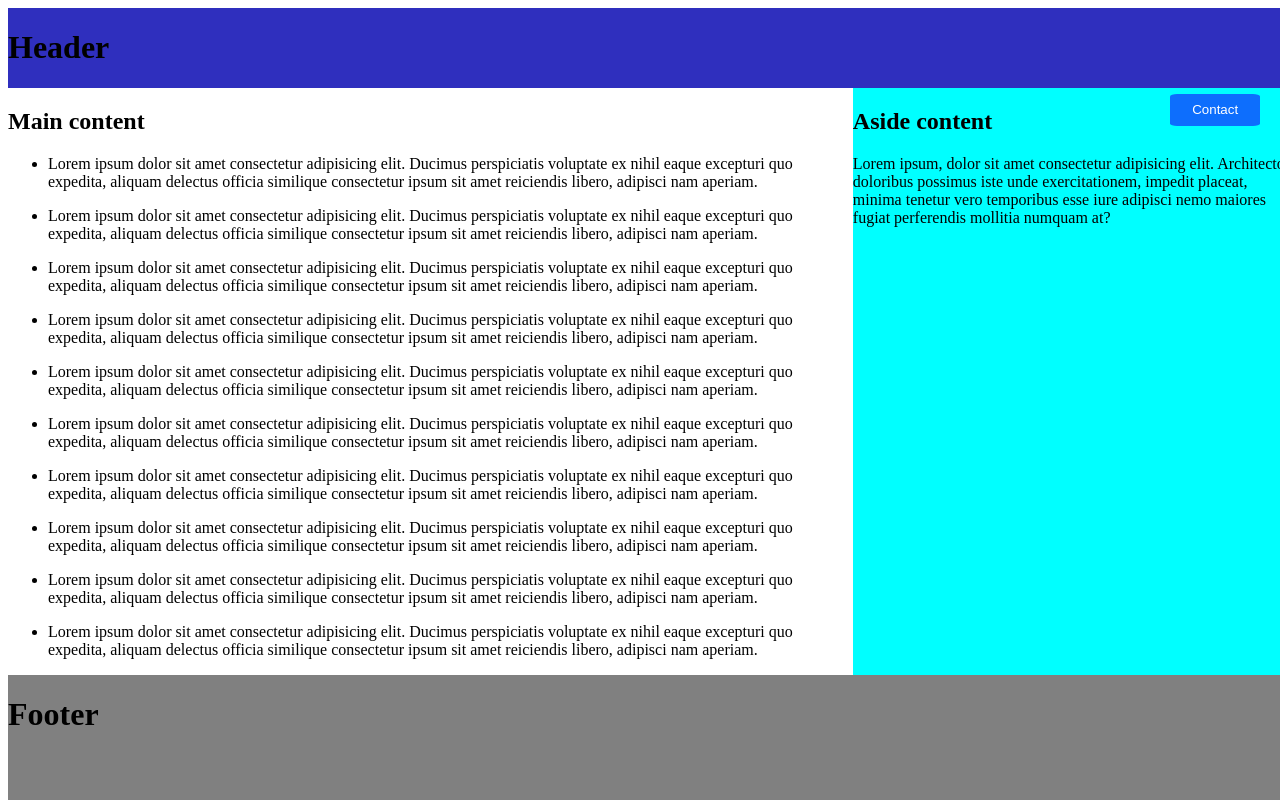
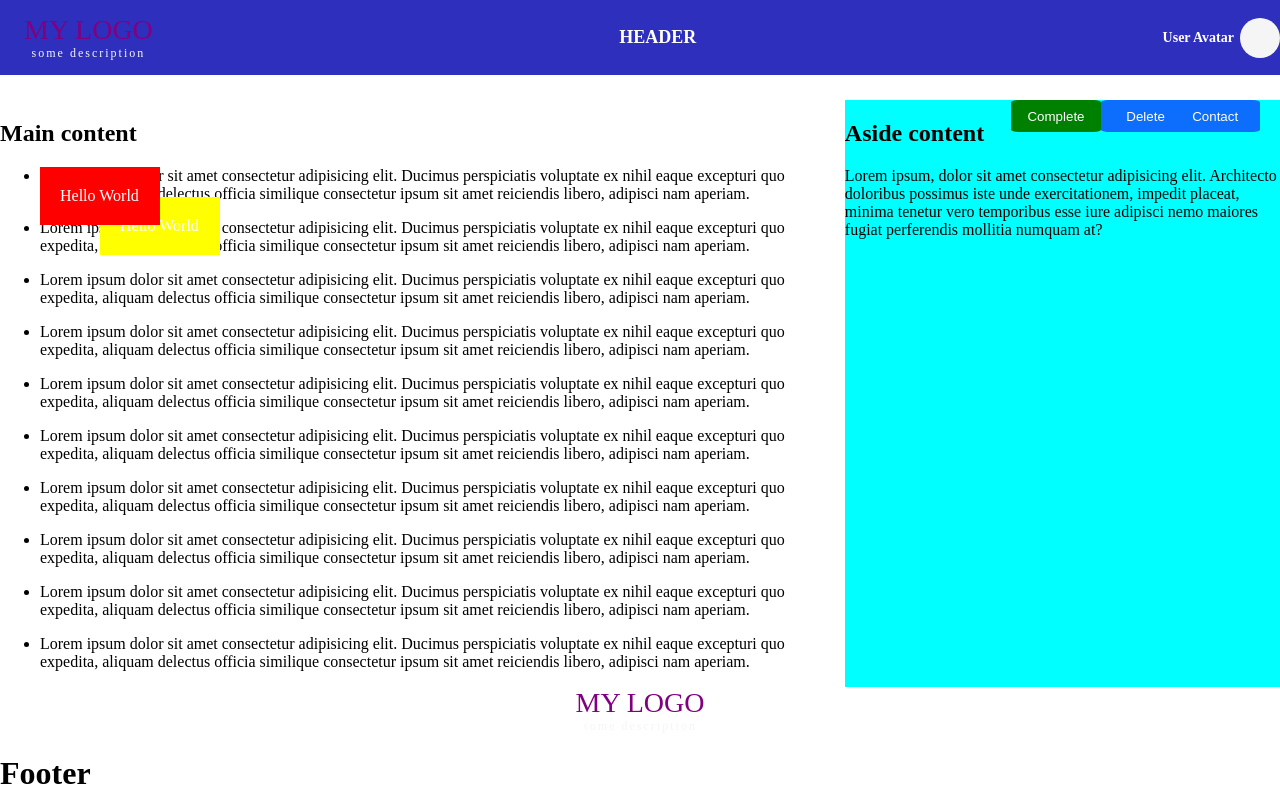
Before and after one commit to RomanSavitskij/css-training-course, a plain HTML site: page main.html in a window 1280 px wide. Shown: the top 800 px of the page. Drawn offline with Linux system fonts and the light colour scheme.

Commit message:
feature: add classes with bem metodology

```diff
--- a/main.html
+++ b/main.html
@@ -6,10 +6,21 @@
     <title>Task1</title>
   </head>
   <body>
-    <div>
-      <header>
-        <h1>Header</h1>
+    <!-- <div class=''> -->
+      <header class="header">
+        <div class="logo header__logo">
+          <a class="logo__link" href="#">My Logo</a>
+          <span class="logo__description">Some description</span>
+        </div>
+
+        <h1 class="header__title">Header</h1>
+
+        <section class="avatar">
+          <h3 class="avatar__user-name">User Avatar</h3>
+          <div class="avatar__img"></div>
+        </section>
       </header>
+
       <main>
         <div class="mainContent">
           <h2>Main content</h2>
@@ -22,6 +33,10 @@
                 reiciendis libero, adipisci nam aperiam.
               </p>
             </li>
+
+            <div class="float">Hello World</div>
+            <div class="float float-two">Hello World</div>
+
             <li>
               <p>
                 Lorem ipsum dolor sit amet consectetur adipisicing elit. Ducimus
@@ -97,7 +112,9 @@
           </ul>
         </div>
         <aside>
-          <button type="button">Contact</button>
+          <button class="button" type="button">Contact</button>
+          <button class="button  button__negative" type="button">Delete</button>
+          <button class="button button_positive" type="button">Complete</button>
           <div>
             <h2>Aside content</h2>
             <p>
@@ -109,9 +126,13 @@
           </div>
         </aside>
       </main>
-      <footer>
+      <foote class="footer">
+        <div class="logo">
+          <a class="logo__link" href="#">My Logo</a>
+          <span class="logo__description">Some description</span>
+        </div>
         <h1>Footer</h1>
       </footer>
-    </div>
+    <!-- </div> -->
   </body>
 </html>
--- a/styles.css
+++ b/styles.css
@@ -1,37 +1,99 @@
 body {
   width: 100%;
   height: 100%;
+  margin: 0;
+  position: relative;
+  padding-top: 100px;
 }
-header {
+
+.header {
+  position: fixed;
+  z-index: 100;
+  top: 0;
   background-color: rgb(47, 47, 190);
-  /* margin-block-start: 0px; */
-  top: 0px;
   display: flex;
-  display: flex;
-  position: relative;
-  top: 0%;
+  flex-direction: row;
+  align-items: center;
+  justify-content: space-between;
   width: 100%;
 }
+
+.header__logo {
+  margin: 14px 0;
+  margin-left: 24px;
+}
+
+.logo {
+  height: fit-content;
+  display: flex;
+  flex-direction: column;
+  justify-content: center;
+  align-items: center;
+}
+
+.logo__link {
+  text-decoration: none;
+  text-transform: uppercase;
+  font-size: 28px;
+  color: purple;
+}
+
+.logo__description {
+  font-size: 12px;
+  text-transform: lowercase;
+  letter-spacing: 2px;
+  color: whitesmoke;
+}
+
+
+
+.header__title {
+  text-transform: uppercase;
+  color: #fff;
+  font-size: 18px;
+}
+
+.avatar {
+  display: flex;
+  flex-direction: row;
+  align-items: center;
+}
+
+.avatar__user-name {
+  font-size: 14px;
+  color: rgb(255, 255, 255);
+}
+
+.avatar__img {
+  height: 40px;
+  width: 40px;
+  border-radius: 100%;
+  background-color: whitesmoke;
+  margin-left: 6px;
+}
+
 main {
   display: flex;
   justify-content: flex-start;
 }
+
 .mainContent {
   width: 66%;
 }
+
 aside {
   background-color: aqua;
   width: 34%;
   position: relative;
 }
-button {
+
+.button {
   height: 4vh;
   width: 7vw;
   border-radius: 8%;
   border: 0px;
   color: #fff;
   background-color: #0d6efd;
-    border-color: #0d6efd;
   display: flex;
   align-items: center;
   justify-content: space-around;
@@ -39,11 +101,23 @@ button {
   float: right;
   right: 20px;
   top: 94px;
+  cursor: pointer;
 }
+
+.button_negative {
+  background-color: red;
+}
+
+.button_positive {
+  background-color: green;
+}
+
 button:active {
-  background-color: #0a5ad1;
+  /* background-color: #0a5ad1; */
+  opacity: 0.3;
   color: rgb(219, 219, 219);
 }
+
 footer {
   background-color: grey;
   display: flex;
@@ -52,4 +126,26 @@ footer {
   width: 100%;
   height: 100vh;
 }
+
 /* just comment */
+
+.float {
+  background-color: red;
+  color: white;
+  padding: 20px;
+  width: 80px;
+  position: absolute;
+  top: 0;
+  z-index: 2;
+}
+
+.float-two {
+  top: 30px;
+  left: 100px;
+  background-color: yellow;
+  z-index: 1;
+}
+
+ul {
+  position: relative;
+}
```
Lines whose indentation alone changed are shown as unchanged.
